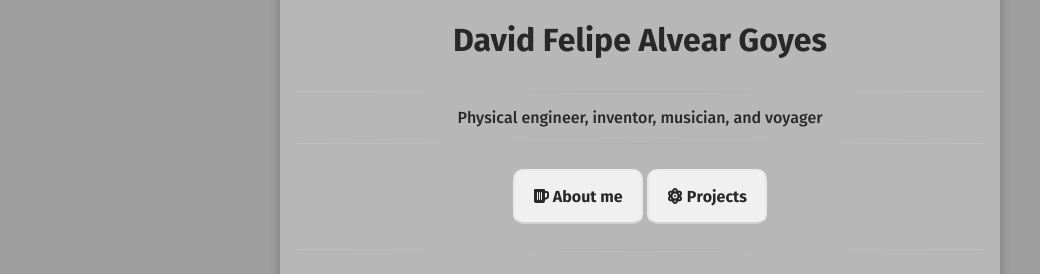
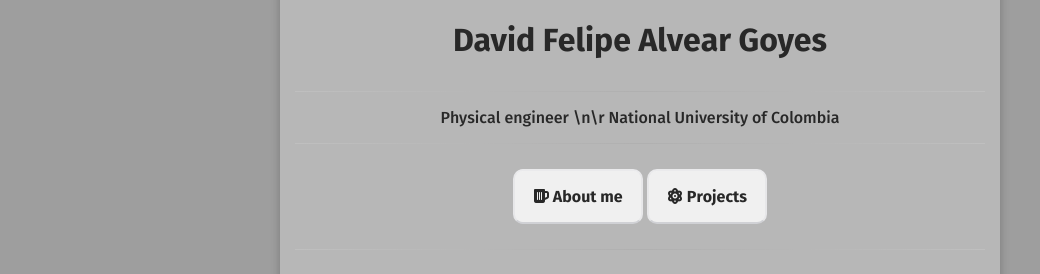
Before and after one commit to dfalveargOT/dfalveargOT.github.io, a Jekyll site: the page built from index.html, in a window 1280 px wide. Shown: the part 363-637 px from the top of the page, without its empty margins (0-1040 px from the left). Built offline with Jekyll 4.4.1, drawn with Linux system fonts in a browser that asks for light colours; nearby versions of some CDN libraries; some web fonts are replaced.

Commit message:
Update _config.yml

```diff
--- a/_config.yml
+++ b/_config.yml
@@ -1,7 +1,7 @@
 # Site
 title:              David Felipe Alvear Goyes
-bio:                'Physical engineer, inventor, musician, and voyager'
-description:        "Pagina personal para divulgación de ciencia y vida"
+bio:                'Physical engineer \n\r National University of Colombia'
+description:        "David's Portfolio"
 reading_time:       true
 words_per_minute:   150
 logo:               'assets/img/logo.png'
```
